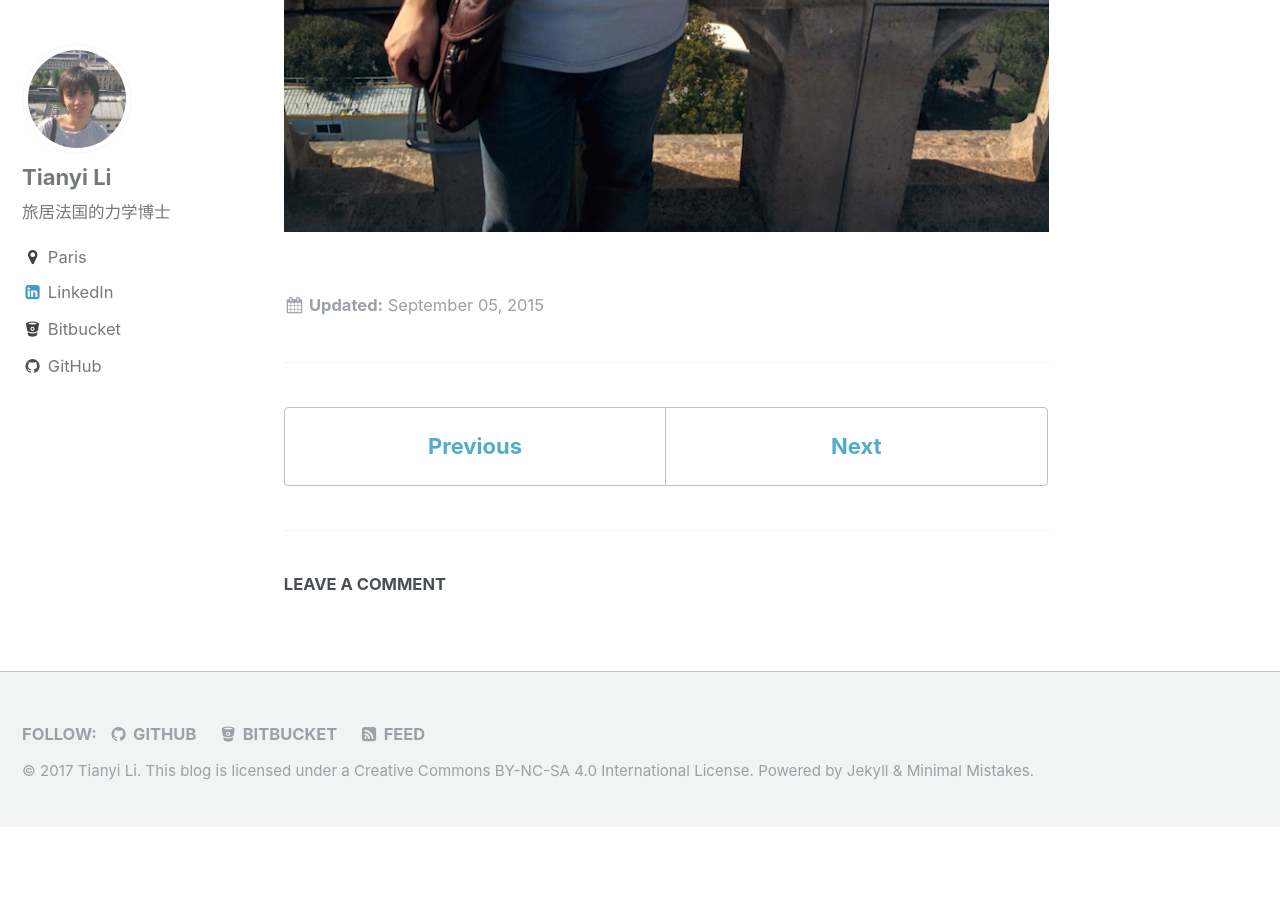
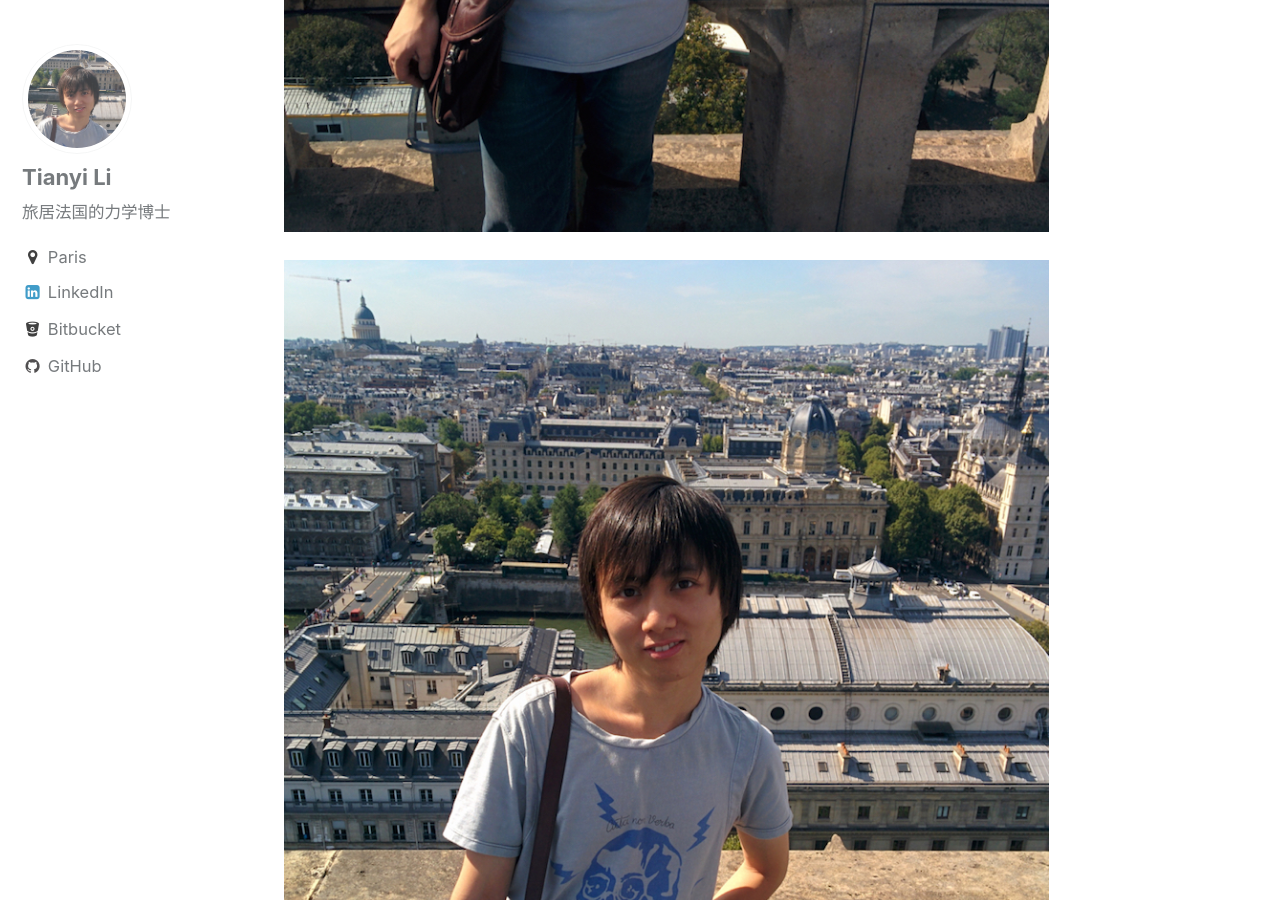
Before and after one commit to tianyikillua/tianyikillua.github.io, a Jekyll site: the page built from _posts/2015-09-05-summer.md, in a window 1280 px wide and 900 px high, scrolled down 2951 px. Built offline with Jekyll 4.4.1, drawn with Linux system fonts in a browser that asks for light colours; comment, search, counter and statistics services are not loaded; before the commit the page ends 3778 px from its top, so only the background shows below that.

Commit message:
small changes

```diff
--- a/_posts/2015-09-05-summer.md
+++ b/_posts/2015-09-05-summer.md
@@ -13,3 +13,7 @@
 Hoho...
 
 [![]({{ site.url }}/assets/images/2015/09/StJacques2.jpg)]({{ site.url }}/assets/images/2015/09/StJacques2.jpg)
+
+[![]({{ site.url }}/assets/images/2015/09/StJacques2.jpg)]({{ site.url }}/assets/images/2015/09/StJacques3.jpg)
+
+[![]({{ site.url }}/assets/images/2015/09/StJacques2.jpg)]({{ site.url }}/assets/images/2015/09/StJacques4.jpg)
```
Also changed, not shown: assets/images/2015/09/StJacques3.jpg (added), assets/images/2015/09/StJacques4.jpg (added).
